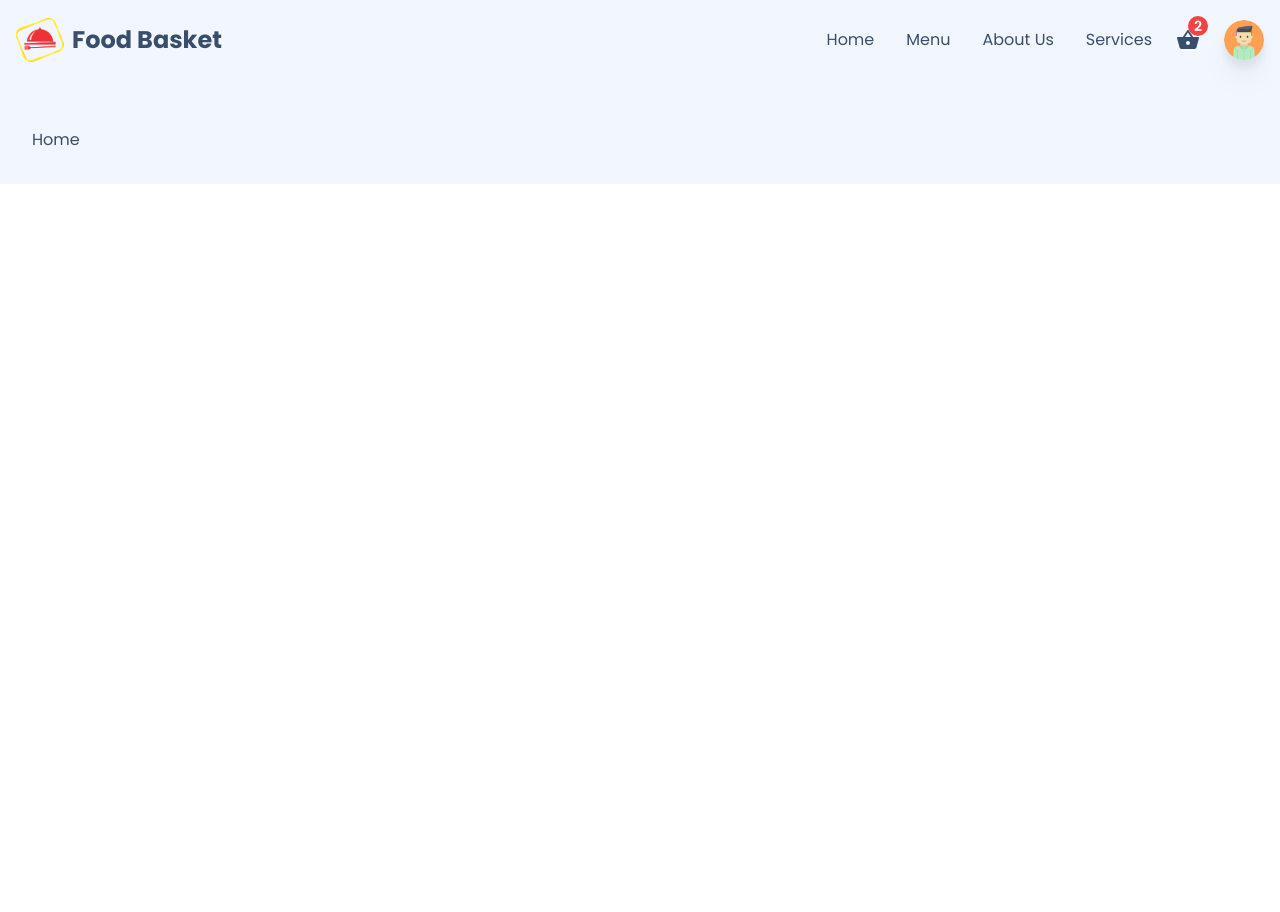
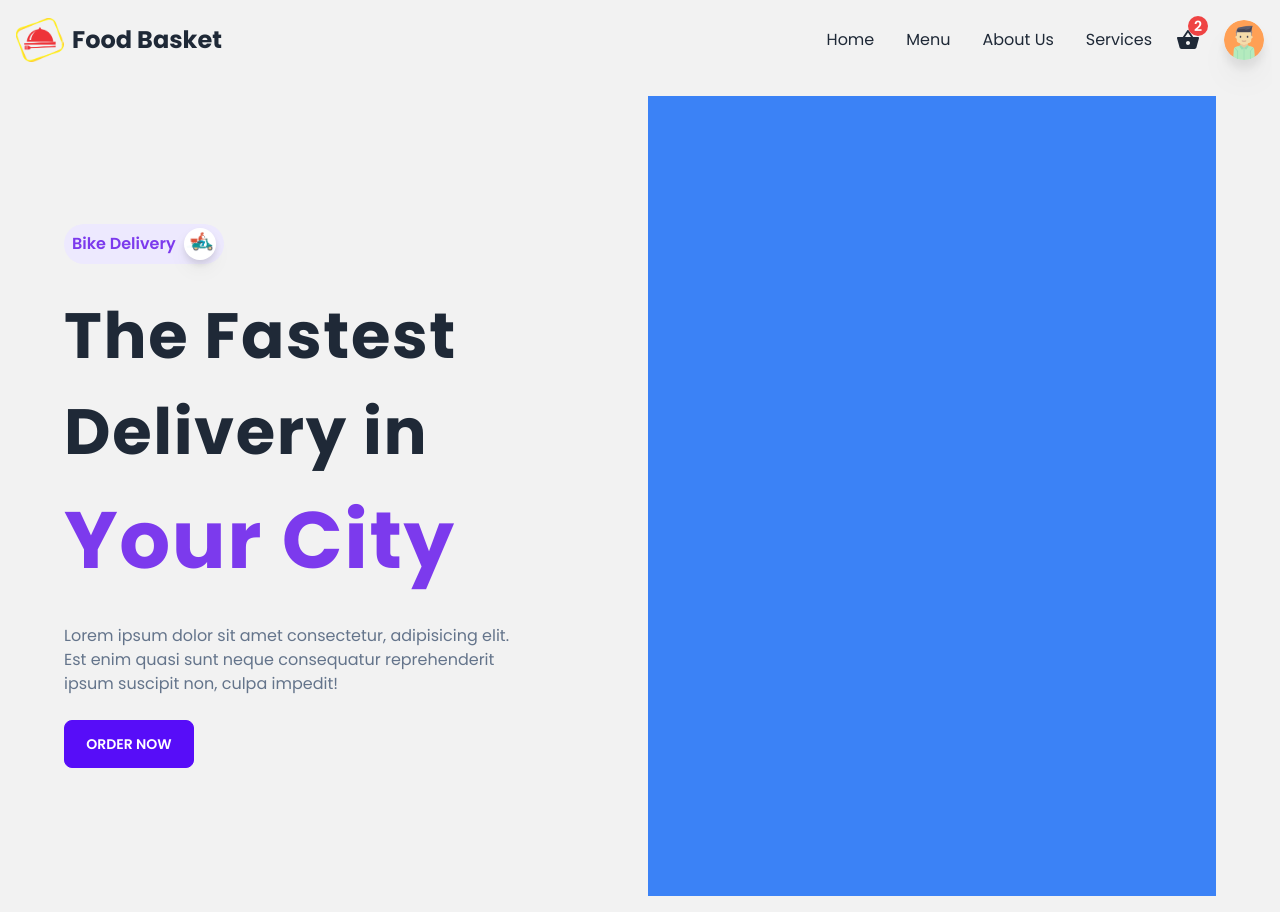
Before and after one commit to kartikpavan/FoodBasket, a React (Create React App) app: page / in a window 1280 px wide. Before the commit the page ends 800 px from the top, so only its background shows below. Built offline with nearby package versions, Linux system fonts and the light colour scheme.

Commit message:
designing home container

```diff
--- a/src/App.js
+++ b/src/App.js
@@ -9,7 +9,7 @@ const App = () => {
 		<AnimatePresence>
 			<div className="w-screen h-auto flex flex-col bg-base-200">
 				<Header />
-				<main className="mt-24 p-8 w-full">
+				<main className="mt-16 px-4 md:mt-20 md:px-16 py-4 w-full">
 					<Routes>
 						<Route path="/*" element={<Home />} />
 						<Route path="/createItem" element={<Create />} />
--- a/src/pages/Home.jsx
+++ b/src/pages/Home.jsx
@@ -1,7 +1,35 @@
 import React from "react";
+import Delivery from "../assets/img/delivery.png";
 
 const Home = () => {
-	return <div>Home</div>;
+	return (
+		<div className="grid grid-cols-1 md:grid-cols-2 gap-4 w-full h-screen">
+			<div className="py-2 flex-1 flex flex-col items-start justify-center  gap-6">
+				<div className="flex items-center gap-2 justify-center bg-violet-100 px-2 py-1 rounded-full">
+					<p className="text-violet-600 font-semibold">Bike Delivery </p>
+					<div className="w-8 h-8 rounded-full overflow-hidden drop-shadow-lg">
+						<img
+							src={Delivery}
+							alt="delivery"
+							className="w-full h-full object-contain bg-white"
+						/>
+					</div>
+				</div>
+				<p className="text-[2.5rem] lg:text-[4rem] font-bold tracking-wide">
+					The Fastest Delivery in{" "}
+					<span className="text-violet-600 text-[3rem] lg:text-[5rem]">Your City</span>
+				</p>
+				<p className="text-slate-500 text-center md:text-left md:w-[80%]">
+					Lorem ipsum dolor sit amet consectetur, adipisicing elit. Est enim quasi sunt
+					neque consequatur reprehenderit ipsum suscipit non, culpa impedit!
+				</p>
+				<button className="btn btn-primary cursor-pointer w-full md:max-w-[130px] md:w-full p-4">
+					Order now
+				</button>
+			</div>
+			<div className="py-2 bg-blue-500"></div>
+		</div>
+	);
 };
 
 export default Home;
--- a/tailwind.config.js
+++ b/tailwind.config.js
@@ -44,6 +44,6 @@ module.exports = {
 	},
 	plugins: [require("daisyui")],
 	daisyui: {
-		themes: ["winter"],
+		themes: ["light"],
 	},
 };
```
